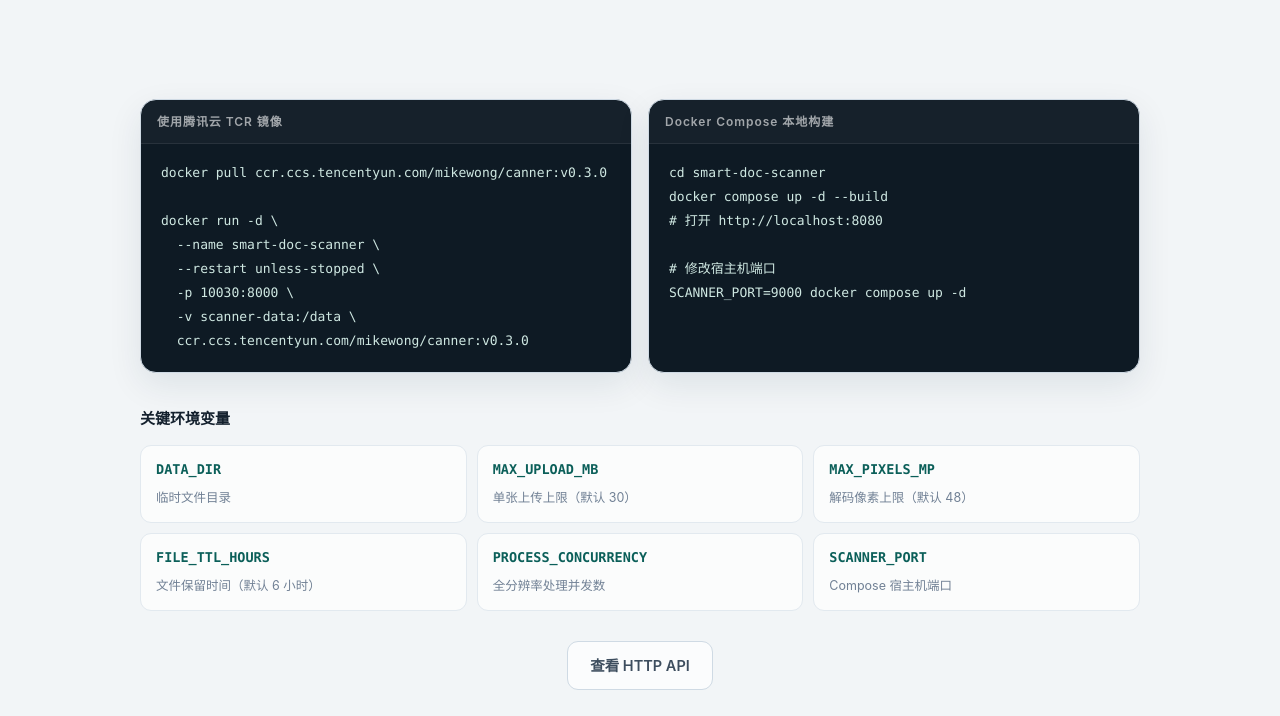
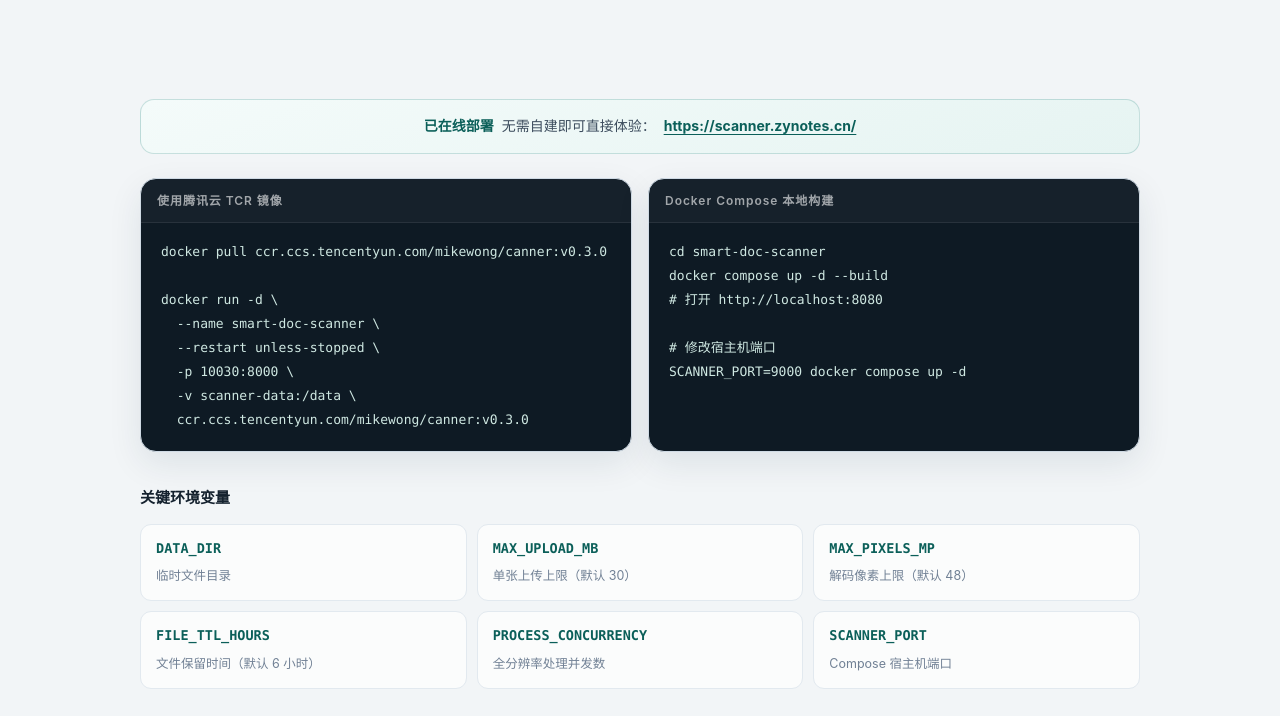
Before and after one commit to vanneswong/smart-doc-scanner-website, a plain HTML site: page deploy.html in a window 1280 px wide. Shown: the part 272-988 px from the top of the page. Drawn offline with Linux system fonts and the light colour scheme.

Commit message:
新增在线应用入口，菜单栏加入在线使用链接
- 导航栏新增「在线使用」按钮，指向 https://scanner.zynotes.cn/
- 首页 Hero 与各页 CTA 主按钮改为「立即使用」
- 部署页新增在线部署横幅提示
- 导航栏允许换行适配小屏

```diff
--- a/deploy.html
+++ b/deploy.html
@@ -79,6 +79,7 @@
         <a href="api.html">API</a>
         <a href="notes.html">说明</a>
       </nav>
+      <a class="btn small primary" href="https://scanner.zynotes.cn/" target="_blank" rel="noopener">在线使用</a>
       <a class="btn small ghost" href="https://github.com/vanneswong/smart-doc-scanner" target="_blank" rel="noopener">GitHub</a>
     </div>
   </header>
@@ -97,6 +98,11 @@
 
     <!-- ======================= Deploy ======================= -->
     <section class="section" id="deploy">
+      <div class="live-banner">
+        <strong>已在线部署</strong>
+        <span>无需自建即可直接体验：</span>
+        <a href="https://scanner.zynotes.cn/" target="_blank" rel="noopener">https://scanner.zynotes.cn/</a>
+      </div>
       <div class="deploy-grid">
         <div class="code-block">
           <div class="code-head"><span>使用腾讯云 TCR 镜像</span></div>
@@ -143,8 +149,8 @@ SCANNER_PORT=9000 docker compose up -d</code></pre>
         <h2>让每一张照片，都成为一份正式文档</h2>
         <p>开源 · 自托管 · 隐私安全。克隆仓库，即刻开始。</p>
         <div class="cta-actions">
-          <a class="btn primary" href="https://github.com/vanneswong/smart-doc-scanner" target="_blank" rel="noopener">访问 GitHub</a>
-          <a class="btn ghost on-dark" href="features.html">探索功能</a>
+          <a class="btn primary" href="https://scanner.zynotes.cn/" target="_blank" rel="noopener">立即使用</a>
+          <a class="btn ghost on-dark" href="https://github.com/vanneswong/smart-doc-scanner" target="_blank" rel="noopener">访问 GitHub</a>
         </div>
       </div>
     </section>
--- a/style.css
+++ b/style.css
@@ -75,6 +75,7 @@ code {
   align-items: center;
   justify-content: space-between;
   gap: 16px;
+  flex-wrap: wrap;
 }
 
 .brand {
@@ -1110,3 +1111,34 @@ tbody tr:hover td { background: rgba(15, 118, 110, 0.03); }
   text-align: center;
   margin-top: 30px;
 }
+
+/* ------------------------------------------------------------------ 在线部署横幅 */
+.live-banner {
+  width: min(1000px, 100%);
+  margin: 0 auto 24px;
+  display: flex;
+  align-items: center;
+  justify-content: center;
+  flex-wrap: wrap;
+  gap: 8px;
+  padding: 15px 20px;
+  border: 1px solid rgba(15, 118, 110, 0.2);
+  border-radius: 14px;
+  background: linear-gradient(160deg, #f4fbfa, #e6f4f2);
+  color: var(--ink-soft);
+  font-size: 14px;
+}
+
+.live-banner strong {
+  color: var(--accent-strong);
+  font-weight: 700;
+}
+
+.live-banner a {
+  color: var(--accent-strong);
+  font-weight: 700;
+  text-decoration: underline;
+  text-underline-offset: 3px;
+}
+
+.live-banner a:hover { color: var(--accent-bright); }
```
Also changed, not shown: 404.html (+1 -0 lines), api.html (+3 -2 lines), features.html (+3 -2 lines), index.html (+4 -3 lines), notes.html (+3 -2 lines), pipeline.html (+3 -2 lines).
